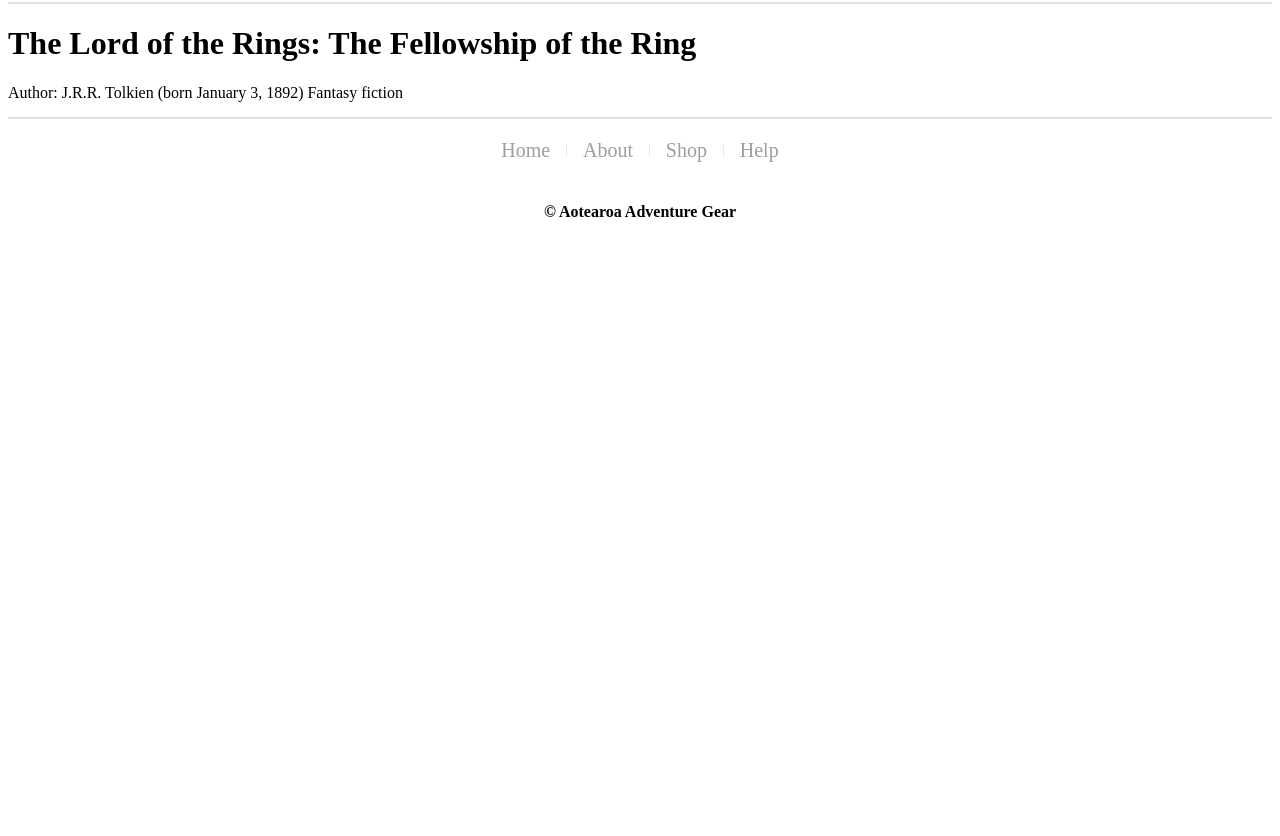
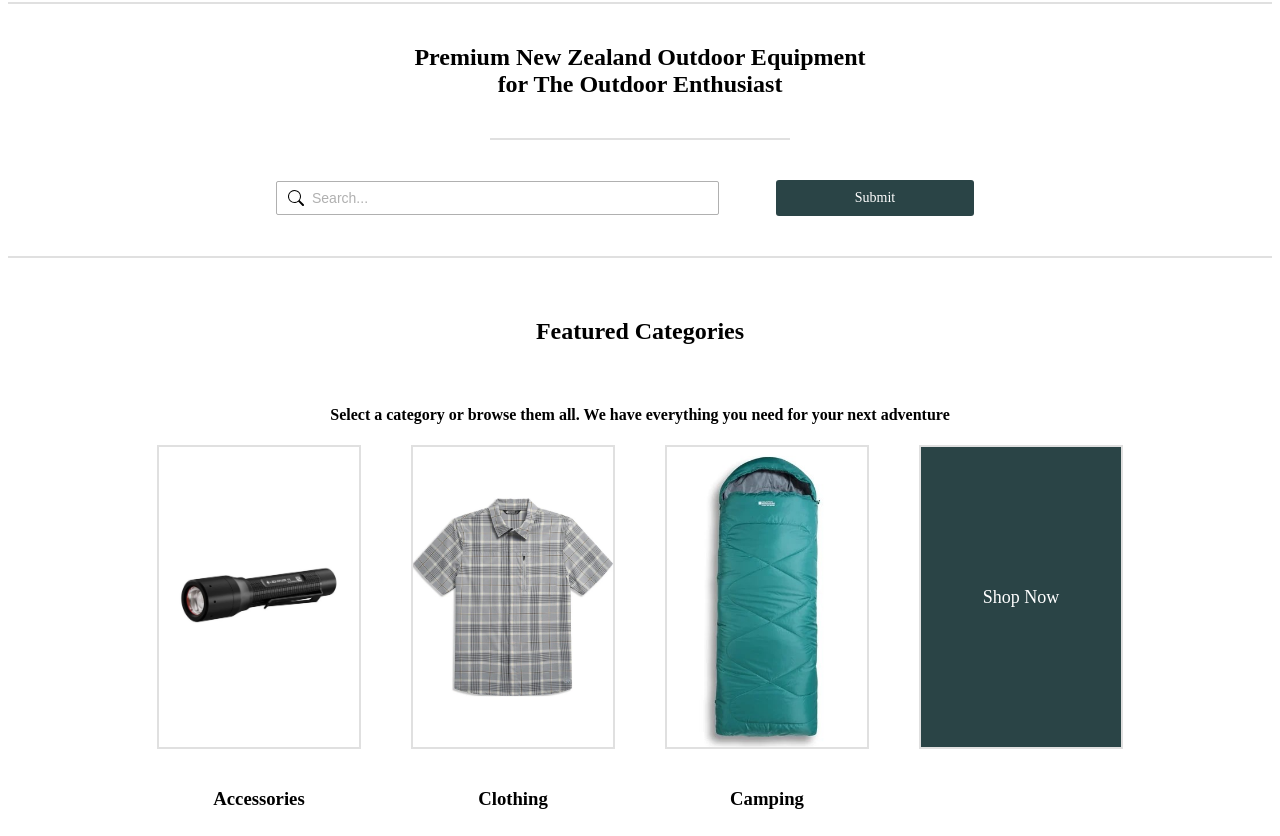
Before and after one commit to Pau1Matthews/bit703-a2, a plain HTML site: page shop-page.html in a window 1280 px wide. Shown: the part 116-952 px from the top of the page. Before the commit the page ends 800 px from the top, so only its background shows below. Drawn offline with Linux system fonts and the light colour scheme.

Commit message:
added category banner

```diff
--- a/shop-page.html
+++ b/shop-page.html
@@ -35,12 +35,64 @@
   </header>
 
 <main class="main">
-<div itemscope itemtype="https://schema.org/Book">
-        <h1 itemprop="name">The Lord of the Rings: The Fellowship of the Ring</h1>
+  <!-- Title Tagline -->
+  <div class="tag-line">
+    <h2>Premium New Zealand Outdoor Equipment <br> for The Outdoor Enthusiast</h2>
+  </div>
 
-        <span>Author: <span itemprop="author">J.R.R. Tolkien</span> (born January 3, 1892)</span>
+  <!-- Small Horizontal line -->
+  <hr class="centre-line">
 
-        <span itemprop="genre">Fantasy fiction</span>
+  <!-- Search Bar -->
+   <div class="search-banner">
+    <div class="large-search-container">
+      <img class="search-icon" src="images/search.svg" alt="">
+      <input type="text" placeholder="Search..." aria-label="Search">
+    </div>
+
+    <!-- Search Button -->
+    <div class="search-btn-container">
+     <a href="#" class="search-btn">Submit</a>
+    </div>
+   </div>
+
+  <div class="featured-categories">
+    <div class="tag-line">
+      <h2>Featured Categories</h2>
+    </div>
+
+    <div class="featured-categories-desc">
+      <h4>Select a category or browse them all. We have everything you need for your next adventure</h4>
+    </div>
+
+    <div class="category-items">
+      <a href="#" class="category-card" aria-label="View Accessories">
+        <img src="images/07 torch.jpg" alt="Accessories" width="250">
+      </a>
+      <a href="#" class="category-card" aria-label="View Clothing">
+        <img src="images/09 shirt.jpg" alt="Clothing" width="250">
+      </a>
+      <a href="#" class="category-card" aria-label="View Camping">
+        <img src="images/06 sleeping_bag.jpg" alt="Camping" width="250">
+      </a>
+      <div class="category-card">
+        <div class="all-cat-shop-now-btn-container">
+          <a href="#" class="all-cat-shop-now-btn">Shop Now</a>
+        </div>
+      </div>
+      <div class="tag-line">
+        <h3>Accessories</h3>
+      </div>
+      <div class="tag-line">
+        <h3>Clothing</h3>
+      </div>
+      <div class="tag-line">
+        <h3>Camping</h3>
+      </div>
+    </div>
+
+  </div>
+
 </main>
 
 <!-- Footer -->
@@ -60,7 +112,7 @@
 
   </div>
 
-  <div class="trademark">
+  <div class="standard-footer-trademark">
     <h4>&copy; Aotearoa Adventure Gear</h4>
   </div>
 
--- a/styles.css
+++ b/styles.css
@@ -1,3 +1,5 @@
+
+/* Styles for entire site ......................... */
 
 /* Main Navigation Bar Container */
 .top-nav {
@@ -24,37 +26,19 @@
   display: block;
 }
 
-/* Search Bar Container */
-.search-container {
-  position: relative;
-  flex-grow: 2;
-  max-width: 450px;
+/* Title Tagline */
+.tag-line {
+  display: flex;
+  align-items: center;
+  justify-content: center;
+  padding: 20px;
 }
 
-/* Search Bar text input */
-.search-container input {
-  width: 80%;
-  padding: 8px 1px 8px 35px;
-  border: 1px solid #b0b0b0;
-  border-radius: 2px;
-  font-size: 14px;
-  color: #757575;
-  outline: none;
+.tag-line h2 {
+  font-family: 'Montserrat';
+  text-align: center;
 }
 
-.search-container input::placeholder {
-  color: #b0b0b0;
-}
-
-/* Search Bar icon container */
-.search-container .search-icon {
-  position: absolute;
-  left: 12px;
-  top: 50%;
-  transform: translateY(-50%);
-  color: #b0b0b0;
-  font-size: 14px;
-}
 
 /* Right Side Wrap (Links + Cart) */
 .nav-right {
@@ -107,18 +91,42 @@
   background-color: #4F7395;
 }
 
-/* Title Tagline */
-.tag-line {
-  display: flex;
-  align-items: center;
-  justify-content: center;
-  padding: 20px;
+
+
+/* Home Page Styles .................................. */
+
+/* Search Bar Container */
+.search-container {
+  position: relative;
+  flex-grow: 2;
+  max-width: 450px;
 }
 
-.tag-line h2 {
-  font-family: 'Montserrat';
-  text-align: center;
+/* Search Bar text input */
+.search-container input {
+  width: 80%;
+  padding: 8px 1px 8px 35px;
+  border: 1px solid #b0b0b0;
+  border-radius: 2px;
+  font-size: 14px;
+  color: #757575;
+  outline: none;
 }
+
+.search-container input::placeholder {
+  color: #b0b0b0;
+}
+
+/* Search Bar icon container */
+.search-container .search-icon {
+  position: absolute;
+  left: 12px;
+  top: 50%;
+  transform: translateY(-50%);
+  color: #b0b0b0;
+  font-size: 14px;
+}
+
 
 /* small Horizontal page break line */
 .centre-line {
@@ -188,7 +196,6 @@
   align-items: center;
   justify-content: center;
 }
-
 
 /* NewsletterBanner */
 .news-letter-banner {
@@ -298,6 +305,150 @@
   text-align: center;
 }
 
+/* Shop page styles .................................. */
+
+/* Search Banner */
+
+.search-banner {
+  display: flex;
+  justify-content: center;
+  align-items: center;
+  gap: 20px;
+  padding: 10px;
+  border-bottom: 2px solid #e0e0e0;
+}
+
+.large-search-container {
+  position: relative;
+  flex-grow: 2;
+  max-width: 450px;
+}
+
+.large-search-container input {
+  width: 90%;
+  padding: 8px 1px 8px 35px;
+  border: 1px solid #b0b0b0;
+  border-radius: 2px;
+  font-size: 14px;
+  color: #757575;
+  outline: none;
+}
+
+.large-search-container input::placeholder {
+  color: #b0b0b0;
+}
+
+.large-search-container .search-icon {
+  position: absolute;
+  left: 12px;
+  top: 50%;
+  transform: translateY(-50%);
+  color: #b0b0b0;
+  font-size: 14px;
+}
+.search-btn-container {
+ display: flex;
+ justify-content: center;
+ padding: 30px;
+}
+
+.search-btn {
+  display: inline-flex;
+  justify-content: center;
+  width: 150px;
+  background-color: #2A4446;
+  color: #ffffff;
+  text-decoration: none;
+  padding: 10px 24px;
+  font-size: 14px;
+  border-radius: 3px;
+  transition: background-color 0.2s ease;
+}
+
+.search-btn:hover {
+  background-color: #4F7395;
+}
+
+
+/* Featured Categories */
+.featured-categories-desc {
+  display: flex;
+  justify-content: center;
+}
+
+.category-items {
+  display: grid;
+  grid-template-columns: repeat(4, auto);
+  justify-content: center;
+  column-gap: 50px;
+}
+
+.category-card {
+  display: flex;
+  text-decoration: none;
+  border: 2px solid #e0e0e0;
+  align-items: center;
+  height: 300px;
+  width: 200px;
+  transition: transform 0.2s ease;
+}
+
+.category-card img {
+  max-height: auto;
+  width: 100%;
+}
+
+.card-text {
+  display: block;
+  text-align: center;
+  margin-top: 10px;
+  font-family: Arial, sans-serif;
+  font-size: 16px;
+  color: #333333;
+  font-weight: normal;
+  transition: all 0.3s ease;
+}
+
+.category-card:hover .card-text {
+  color: #ff5722;
+  font-weight: bold;
+  letter-spacing: 1px;
+}
+
+.category-card:hover {
+  transform: scale(1.02);
+}
+
+.all-cat-shop-now-btn-container {
+  display: flex;
+  justify-content: center;
+  height: 300px;
+}
+
+.all-cat-shop-now-btn {
+  display: inline-flex;
+  justify-content: center;
+  align-items: center;
+  width: 200px;
+  height: 100%;
+  background-color: #2A4446;
+  color: #ffffff;
+  text-decoration: none;
+  font-size: 18px;
+  transition: background-color 0.2s ease;
+}
+
+.all-cat-shop-now-btn:hover {
+  background-color: #4F7395;
+}
+
+.featured-categories {
+  padding: 20px;
+  border-bottom: 2px solid #e0e0e0;
+}
+
+/* Footer Styles ............................................. */
+
 /* Home Footer Container */
 .home-footer-nav {
   display: flex;
@@ -357,16 +508,15 @@
   margin-top: 15px;
   padding: 20px;
   background-color: #ffffff;
-  border-top: 2px solid #e0e0e0;
   max-width: 100%;
 }
 
-.trademark {
+.standard-footer-trademark {
   display: flex;
   justify-content: center;
 }
 
-/* Responsive Media Query for Tablets */
+/* Responsive Media Query for Tablets .................................... */
 @media screen and (max-width: 950px) {
   .top-nav {
     flex-wrap: wrap;
@@ -379,7 +529,6 @@
     width: 100%;
     margin-top: 10px;
   }
-
   .search-container input {
   width: 95%;
   }
@@ -387,7 +536,6 @@
   .nav-right {
     gap: 15px;
   }
-
   .nav-links a {
     font-size: 16px;
   }
@@ -399,8 +547,16 @@
   .product-review-title h5{
     font-size: 0.8rem;
   }
-
   .star-rating-static {
   font-size: 0.8rem;
+  }
+
+  .search-banner {
+    flex-wrap: wrap;
+  }
+
+  .category-items {
+    display: flex;
+    flex-wrap: wrap;
+  }
 }
-}
```
Also changed, not shown: index.html (+1 -1 lines), payment-options-page.html (+1 -1 lines), product-detail-page.html (+1 -1 lines), shipping-details-page.html (+1 -1 lines), shopping-cart-page.html (+1 -1 lines), images/07 torch.jpg (added), images/08 back-pack.jpg (added), images/09 shirt.jpg (added).
